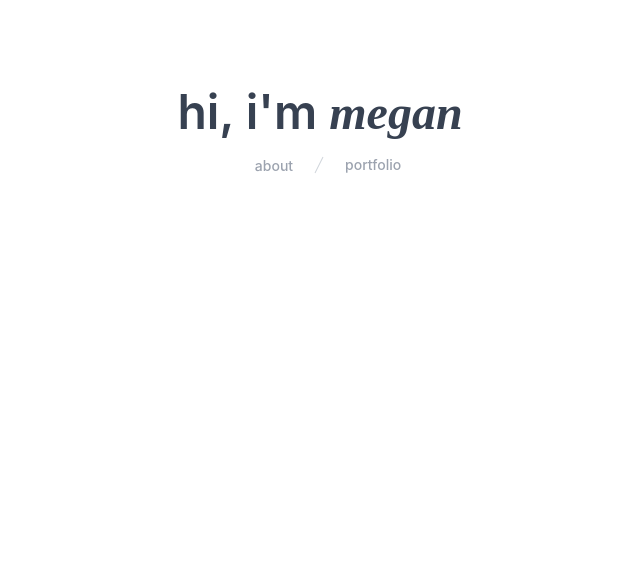
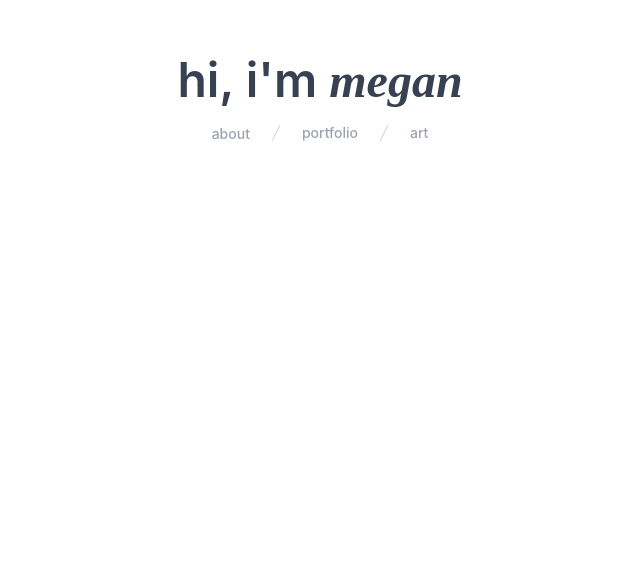
Before and after one commit to mw-171/web-portfolio, a Next.js app: page / in a window 1280 px wide. Shown: the part 232-800 px from the top of the page, without its empty margins (320-960 px from the left). Built offline with nearby package versions, Linux system fonts and the light colour scheme.

Commit message:
add portfolio page

```diff
--- a/src/pages/index.tsx
+++ b/src/pages/index.tsx
@@ -2,10 +2,11 @@ import Footer from "../components/footer";
 import { Analytics } from "@vercel/analytics/react";
 
 export default function Home() {
+  //TODO: update homepage
   return (
     <>
       <Analytics />
-      <div className="flex flex-col justify-center items-center px-48 py-64 sm:py-80 ">
+      <div className="flex flex-col justify-center items-center py-72 sm:px-48 sm:py-72">
         <div className="text-5xl text-gray-700 font-semibold">
           hi, i'm <span className="serif-font italic">megan</span>
         </div>
@@ -13,7 +14,7 @@ export default function Home() {
           <div>
             <a
               href="/about"
-              className="pl-0 sm:pl-4 text-sm font-medium text-gray-400 hover:text-gray-700"
+              className="pl-0 text-sm font-medium text-gray-400 hover:text-gray-700"
             >
               <span>about</span>
             </a>
@@ -34,6 +35,22 @@ export default function Home() {
               portfolio
             </a>
           </div>
+          <div className="flex items-center">
+            <svg
+              className="h-5 w-5 flex-shrink-0 text-gray-300"
+              fill="currentColor"
+              viewBox="0 0 20 20"
+              aria-hidden="true"
+            >
+              <path d="M5.555 17.776l8-16 .894.448-8 16-.894-.448z" />
+            </svg>
+            <a
+              href="/portfolio"
+              className="pl-1 sm:pl-4 text-sm font-medium text-gray-400 hover:text-gray-700"
+            >
+              art
+            </a>
+          </div>
         </div>
       </div>
       <Footer />
--- a/src/pages/me.tsx
+++ b/src/pages/me.tsx
@@ -15,7 +15,6 @@ export default function Me() {
       setVisible(false);
     };
   }, []);
-
   return (
     //make this page a more about me section - include bereals and travel photos!
     <>
```
Also changed, not shown: src/pages/portfolio/[title].tsx (line endings or trailing spaces).
